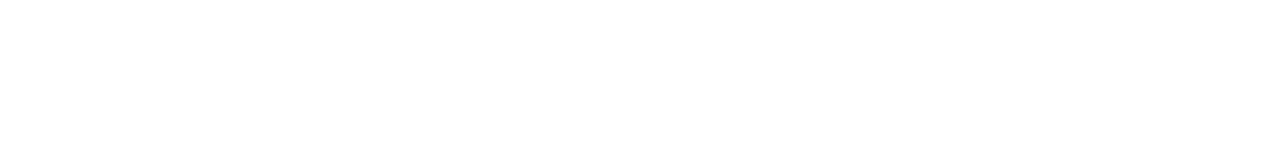
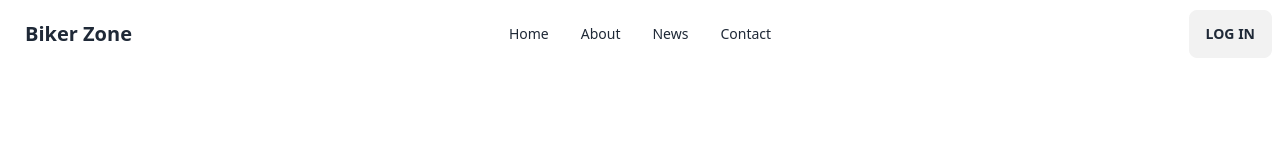
Before and after one commit to engsabbir/biker-zone-with-daisyUI, a plain HTML site: page index.html in a window 1280 px wide. Drawn offline with nearby package versions, Linux system fonts and the light colour scheme.

Commit message:
navbar added

```diff
--- a/index.html
+++ b/index.html
@@ -11,7 +11,43 @@
 </head>
 
 <body>
-
+    <header>
+        <nav>
+            <div class="navbar bg-base-100">
+                <div class="navbar-start">
+                    <div class="dropdown">
+                        <label tabindex="0" class="btn btn-ghost lg:hidden">
+                            <svg xmlns="http://www.w3.org/2000/svg" class="h-5 w-5" fill="none" viewBox="0 0 24 24"
+                                stroke="currentColor">
+                                <path stroke-linecap="round" stroke-linejoin="round" stroke-width="2"
+                                    d="M4 6h16M4 12h8m-8 6h16" />
+                            </svg>
+                        </label>
+                        <ul tabindex="0"
+                            class="menu menu-sm dropdown-content mt-3 z-[1] p-2 shadow bg-base-100 rounded-box w-52">
+                            <li><a>Home</a></li>
+                            <li><a>About</a></li>
+                            <li><a>News</a></li>
+                            <li><a>Contact</a></li>
+                        </ul>
+                    </div>
+                    <a class="btn btn-ghost normal-case text-xl">Biker Zone</a>
+                </div>
+                <div class="navbar-center hidden lg:flex">
+                    <ul class="menu menu-horizontal px-1">
+                        <li><a>Home</a></li>
+                        <li><a>About</a></li>
+                        <li><a>News</a></li>
+                        <li><a>Contact</a></li>
+                    </ul>
+                </div>
+                <div class="navbar-end">
+                    <a class="btn">Log in</a>
+                </div>
+            </div>
+        </nav>
+    </header>
+    <main></main>
 </body>
 
 </html>
```
